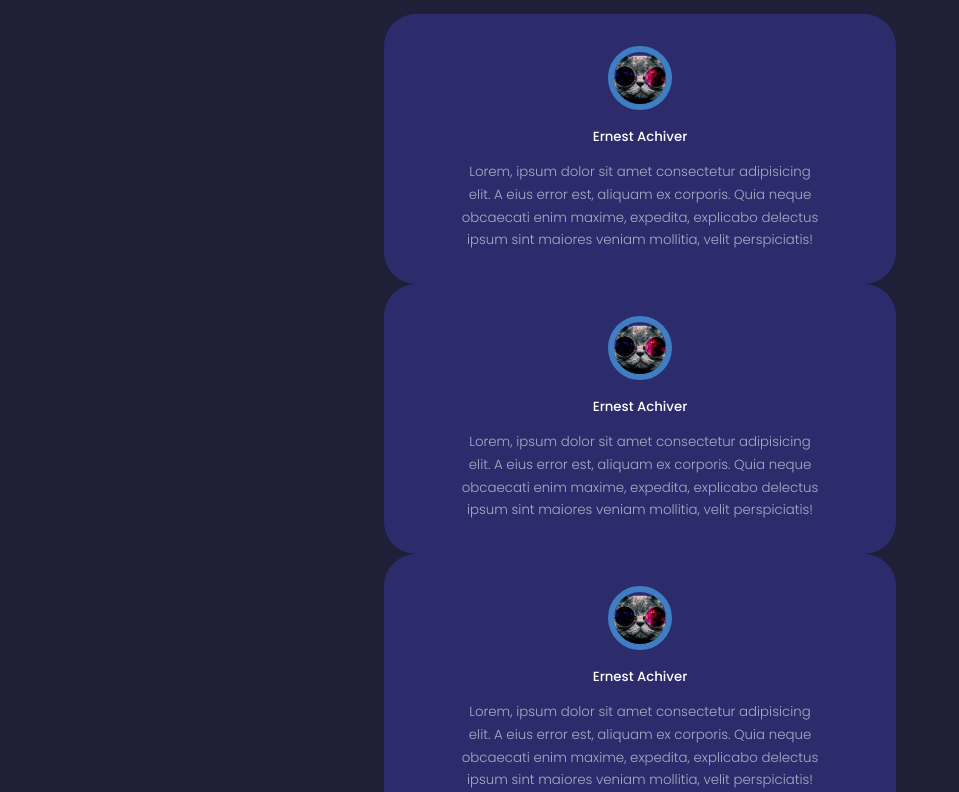
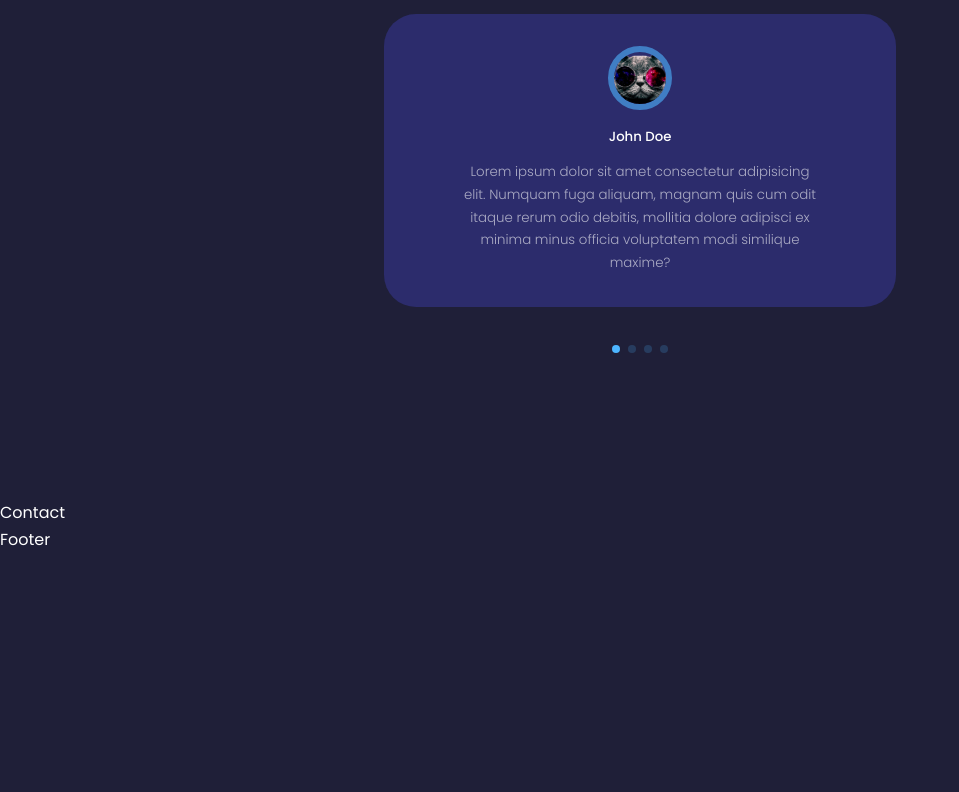
Before and after one commit to BNAStudio/portfolio-react, a React (Vite) app: page / in a window 1280 px wide. Shown: the part 4500-5292 px from the top of the page, without its empty margins (0-959 px from the left). After the commit the page ends 5053 px from the top, so only its background shows below. Built offline with nearby package versions, Linux system fonts and the light colour scheme.

Commit message:
feat(core | components): adding Swiper library | finish testimonial component
adding SwiperJS for testimonial slider | finish testimonial component

```diff
--- a/package.json
+++ b/package.json
@@ -14,7 +14,8 @@
 	"dependencies": {
 		"react": "^18.2.0",
 		"react-dom": "^18.2.0",
-		"react-icons": "^4.4.0"
+		"react-icons": "^4.4.0",
+		"swiper": "^8.4.4"
 	},
 	"devDependencies": {
 		"@commitlint/cli": "^17.1.2",
--- a/src/components/Portfolio/Portfolio.jsx
+++ b/src/components/Portfolio/Portfolio.jsx
@@ -54,7 +54,8 @@ const Portfolio = () => {
 			<h2>Portfolio</h2>
 
 			<div className="container portfolio__container">
-				{data.map(({ id, image, title, github, demo }) => {
+				{
+					data.map(({ id, image, title, github, demo }) => {
 						return (
 							<article key={id} className="portfolio__item">
 								<div className="portfolio__item-image">
@@ -80,7 +81,8 @@ const Portfolio = () => {
 								</div>
 							</article>
 						);
-				})}
+					})
+				}
 			</div>
 		</section>
 	);
--- a/src/components/Testimonials/Testimonials.css
+++ b/src/components/Testimonials/Testimonials.css
@@ -1,5 +1,6 @@
 .container.testimonials-container {
     width: 40%;
+    padding-bottom: 4rem;
 }
 
 .client__avatar {
@@ -27,6 +28,10 @@
     margin: 0.8rem auto 0;
 }
 
+.swiper-pagination-clickable .swiper-pagination-bullet {
+    background: var(--color-primary);
+}
+
 /*--- MEDIA QUERIES (MEDIUM DEVICES) ---*/
 @media screen and (max-width: 1024px) {
     .container.testimonials-container {
--- a/src/components/Testimonials/Testimonials.jsx
+++ b/src/components/Testimonials/Testimonials.jsx
@@ -1,55 +1,70 @@
 // import PropTypes from "prop-types";
-import './Testimonials.css'
+import "./Testimonials.css";
 import imageProject from "../../assets/myself.png";
-
+// import Swiper core and required modules
+import { Pagination } from "swiper";
+import { Swiper, SwiperSlide } from "swiper/react";
+// Import Swiper styles
+import "swiper/css";
+import "swiper/css/pagination";
 
 const Testimonials = () => {
-
-
+	const data = [
+		{
+			avatar: imageProject,
+			name: "John Doe",
+			review:
+				"Lorem ipsum dolor sit amet consectetur adipisicing elit. Numquam fuga aliquam, magnam quis cum odit itaque rerum odio debitis, mollitia dolore adipisci ex minima minus officia voluptatem modi similique maxime?",
+		},
+		{
+			avatar: imageProject,
+			name: "John Doe",
+			review:
+				"Lorem, ipsum dolor sit amet consectetur adipisicing elit. Itaque sed libero iure dignissimos provident vitae deleniti est voluptas perspiciatis aperiam?",
+		},
+		{
+			avatar: imageProject,
+			name: "John Doe",
+			review:
+				"Lorem ipsum dolor sit amet, consectetur adipisicing elit. Nisi repellat rem quos laboriosam mollitia dolore atque dolorem. Voluptatem architecto eum accusantium voluptate commodi quas expedita?",
+		},
+		{
+			avatar: imageProject,
+			name: "John Doe",
+			review:
+				"Lorem ipsum dolor sit amet consectetur, adipisicing elit. Voluptatibus dolorem, voluptas quae exercitationem minus dolores.",
+		},
+	];
 
 	return (
-		<section id='testiomonials'>
+		<section id="testiomonials">
 			<h5>Review from clients</h5>
 			<h2>Testimonials</h2>
 
-			<div className="container testimonials-container">
-				<article className="testimonial">
-					<div className="client__avatar">
-						<img src={imageProject} alt="" />
-					</div>
-					<h5 className="client__name">Ernest Achiver</h5>
-						<small className="client__review">
-							Lorem, ipsum dolor sit amet consectetur adipisicing elit. A eius error est, aliquam ex corporis. Quia neque obcaecati enim maxime, expedita, explicabo delectus ipsum sint maiores veniam mollitia, velit perspiciatis!
-						</small>
-				</article>
-				<article className="testimonial">
-					<div className="client__avatar">
-						<img src={imageProject} alt="" />
-					</div>
-					<h5 className="client__name">Ernest Achiver</h5>
-						<small className="client__review">
-							Lorem, ipsum dolor sit amet consectetur adipisicing elit. A eius error est, aliquam ex corporis. Quia neque obcaecati enim maxime, expedita, explicabo delectus ipsum sint maiores veniam mollitia, velit perspiciatis!
-						</small>
-				</article>
-				<article className="testimonial">
-					<div className="client__avatar">
-						<img src={imageProject} alt="" />
-					</div>
-					<h5 className="client__name">Ernest Achiver</h5>
-						<small className="client__review">
-							Lorem, ipsum dolor sit amet consectetur adipisicing elit. A eius error est, aliquam ex corporis. Quia neque obcaecati enim maxime, expedita, explicabo delectus ipsum sint maiores veniam mollitia, velit perspiciatis!
-						</small>
-				</article>
-				<article className="testimonial">
-					<div className="client__avatar">
-						<img src={imageProject} alt="" />
-					</div>
-					<h5 className="client__name">Ernest Achiver</h5>
-						<small className="client__review">
-							Lorem, ipsum dolor sit amet consectetur adipisicing elit. A eius error est, aliquam ex corporis. Quia neque obcaecati enim maxime, expedita, explicabo delectus ipsum sint maiores veniam mollitia, velit perspiciatis!
-						</small>
-				</article>
-			</div>
+			<Swiper
+				className="container testimonials-container"
+				// install Swiper modules
+				modules={[Pagination]}
+				spaceBetween={40}
+				slidesPerView={1}
+				navigation
+				pagination={{ clickable: true }}
+				scrollbar={{ draggable: true }}
+				onSwiper={swiper => console.log(swiper)}
+				onSlideChange={() => console.log("slide change")}
+			>
+				{data.map(({ avatar, name, review }, index) => {
+					return (
+						<SwiperSlide key={index} className="testimonial">
+							<div className="client__avatar">
+								<img src={avatar} alt="" />
+							</div>
+							<h5 className="client__name">{name}</h5>
+							<small className="client__review">{review}</small>
+						</SwiperSlide>
+					);
+				})}
+			</Swiper>
 		</section>
 	);
 };
```
Also changed, not shown: 1 other file (tests, documents, lock files or other folders). Lines whose indentation alone changed are shown as unchanged.
